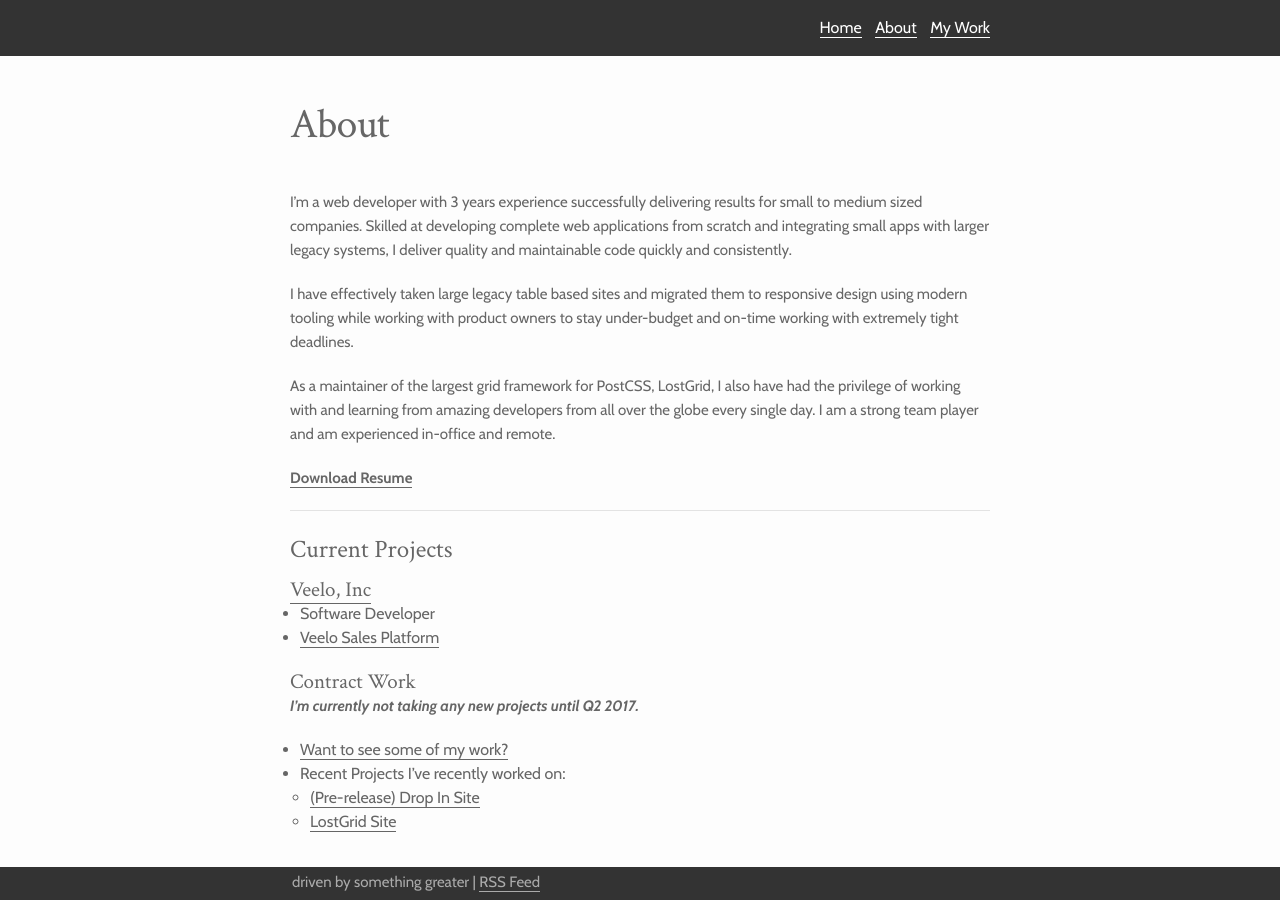
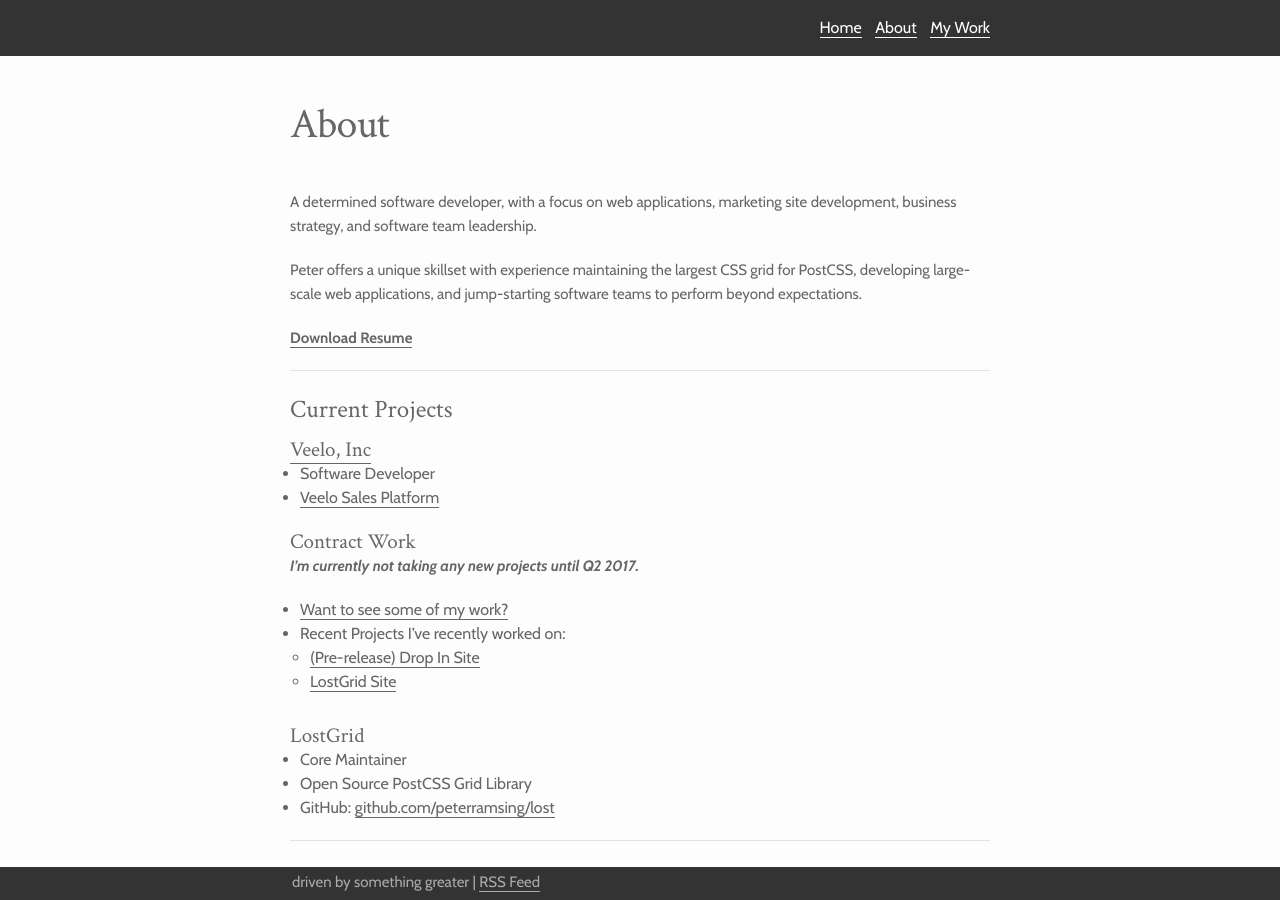
Before and after one commit to peterramsing/personal-site, a Jekyll site: the page built from about.md, in a window 1280 px wide and 900 px high. Built offline with Jekyll 4.4.1, drawn with Linux system fonts in a browser that asks for light colours; nearby versions of some CDN libraries.

Commit message:
Updates bio

```diff
--- a/about.md
+++ b/about.md
@@ -7,11 +7,9 @@
 keywords: Web, Developer
 ---
 
-I’m a web developer with 3 years experience successfully delivering results for small to medium sized companies. Skilled at developing complete web applications from scratch and integrating small apps with larger legacy systems, I deliver quality and maintainable code quickly and consistently.
+A determined software developer, with a focus on web applications, marketing site development, business strategy, and software team leadership.
 
-I have effectively taken large legacy table based sites and migrated them to responsive design using modern tooling while working with product owners to stay under-budget and on-time working with extremely tight deadlines.
-
-As a maintainer of the largest grid framework for PostCSS, LostGrid, I also have had the privilege of working with and learning from amazing developers from all over the globe every single day. I am a strong team player and am experienced in-office and remote.
+Peter offers a unique skillset with experience maintaining the largest CSS grid for PostCSS, developing large-scale web applications, and jump-starting software teams to perform beyond expectations.
 
 [**Download Resume**](/static/peter-ramsing-resume.pdf)
 
```
